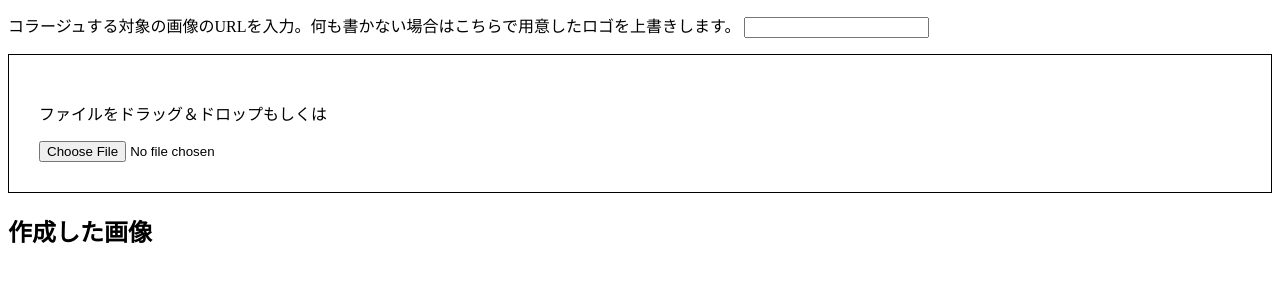
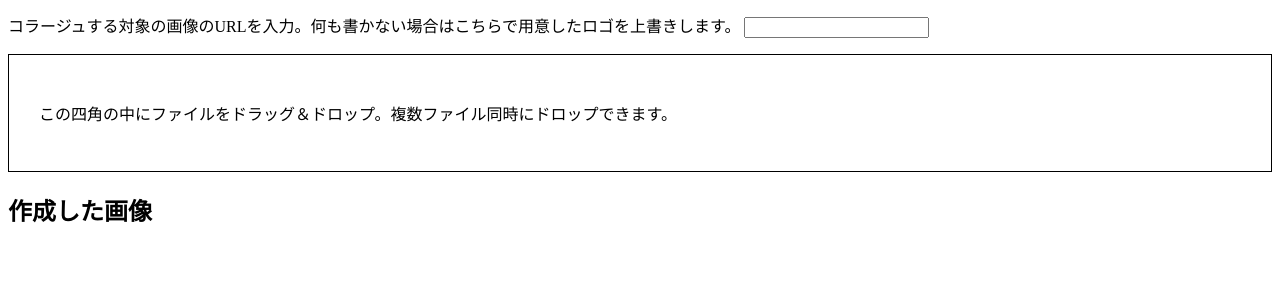
Before and after one commit to gasegi/imgcollage, a website: page docs/index.html in a window 1280 px wide. Shown: the part 116-398 px from the top of the page. Drawn offline with Linux system fonts and the light colour scheme.

Commit message:
機能していないボタンを非表示にする

```diff
--- a/docs/index.html
+++ b/docs/index.html
@@ -170,8 +170,8 @@
     <input id="collage-url" placeholder="" type="text">
     <p id='error-message' style="color:red;"></p>
     <div id="drop-zone" style="border: 1px solid; padding: 30px;">
-      <p>ファイルをドラッグ＆ドロップもしくは</p>
-      <input type="file" name="file" id="file-input">
+      <p>この四角の中にファイルをドラッグ＆ドロップ。複数ファイル同時にドロップできます。</p>
+      <input type="file" name="file" id="file-input" style="display: none;">
     </div>
 
   </div>
```
